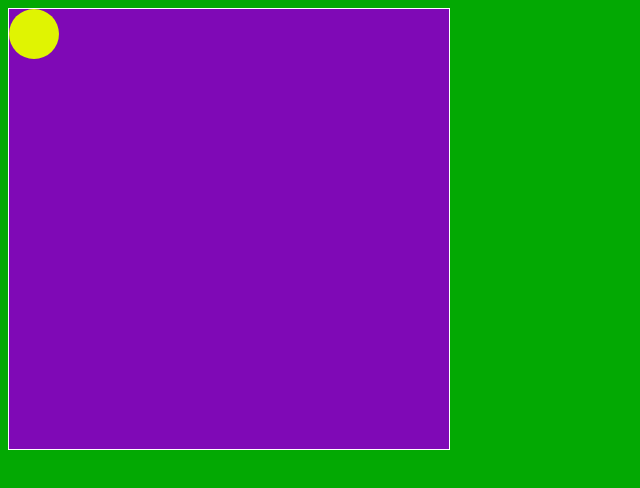
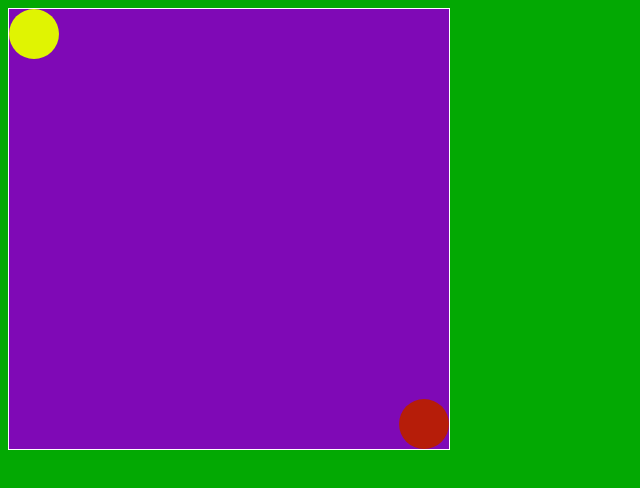
Before and after one commit to Janpow-nln/janpow-nln.github.io, a plain HTML site: page asd-projects/walker/index.html in a window 1280 px wide. Shown: the whole page, without its empty margins (0-640 px from the left). Drawn offline with Linux system fonts and the light colour scheme.

Commit message:
add challenge 1 and 2

```diff
--- a/asd-projects/walker/index.css
+++ b/asd-projects/walker/index.css
@@ -20,3 +20,10 @@ body {
 /*   left: 100px; */  /* Uncomment if you want to set a "starting" position */
 /*   top: 100px;  */  /* Uncomment if you want to set a "starting" position */
 }
+#secondWalker {
+  background-color: rgb(182, 29, 9);
+  border-radius: 50%;
+  width: 50px;
+  height: 50px;
+  position: absolute;
+}
--- a/asd-projects/walker/index.html
+++ b/asd-projects/walker/index.html
@@ -13,6 +13,7 @@
   <body>
     <div id='board'>
       <div id='walker'></div>
+      <div id="secondWalker"></div>
     </div>
   </body>
 </html>
--- a/asd-projects/walker/index.js
+++ b/asd-projects/walker/index.js
@@ -16,11 +16,27 @@ function runProgram(){
     "LEFT": 37,
     "DOWN": 40,
     "RIGHT": 39,
+    "W": 87,
+    "A": 65,
+    "S": 83,
+    "D": 68,
   };
+  var BOARD_WIDTH = $("#board").width() - $("#walker").width();
+  var BOARD_HEIGHT = $("#board").height() - $("#walker").height();
+  var BOARD_WIDTH2 = $("#board").width() - $("#secondWalker").width();
+  var BOARD_HEIGHT2 = $("#board").height() - $("#secondWalker").height();
+  var LEFT_SIDE = 0;
+  var TOP_SIDE = 0
+  // movement variables P1
   var positionX = 0;
   var positionY = 0;
   var speedX = 0;
   var speedY = 0;
+  // movement variables P2
+  var position2X = BOARD_WIDTH2;
+  var position2Y = BOARD_HEIGHT2;
+  var speed2X = 0;
+  var speed2Y = 0;
   // Game Item Objects
 
 
@@ -28,7 +44,8 @@ function runProgram(){
   var interval = setInterval(newFrame, FRAMES_PER_SECOND_INTERVAL);   // execute newFrame every 0.0166 seconds (60 Frames per second)
   $(document).on('keydown', handleKeyDown);                           // change 'eventType' to the type of event you want to handle
   $(document).on('keyup', handleKeyUp);
-
+  $(document).on('keydown', wasdHandleKeyDown);
+  $(document).on('keyup', wasdHandleKeyup);
   ////////////////////////////////////////////////////////////////////////////////
   ///////////////////////// CORE LOGIC ///////////////////////////////////////////
   ////////////////////////////////////////////////////////////////////////////////
@@ -39,7 +56,10 @@ function runProgram(){
   */
   function newFrame() {
     redrawGameItem();
+    setBoundary();
     repositionGameitem();
+    redrawSecondGameItem();
+    repositionSecondGameitem();
   }
 
   /*
@@ -48,19 +68,41 @@ function runProgram(){
   function handleKeyDown(event){
     if (event.which === KEY.UP){
       speedY = -5;
-      console.log("Up pressed")
+      console.log("Up pressed" + event.which);
     } else if (event.which === KEY.LEFT){
       speedX = -5;
+      console.log("Left pressed" + event.which);
     } else if (event.which === KEY.DOWN){
       speedY = 5;
-      console.log("Down pressed")
+      console.log("Down pressed" + event.which);
     } else if (event.which === KEY.RIGHT){
       speedX = 5;
+      console.log("Right pressed" + event.which);
+    }
+  }
+// second player
+  function wasdHandleKeyDown(event){
+    if (event.which === KEY.W){
+      speed2Y = -5;
+      console.log("W pressed " + event.which);
+    } else if (event.which === KEY.A){
+      speed2X = -5;
+      console.log("A pressed " + event.which);
+    } else if (event.which === KEY.S){
+      speed2Y = 5;
+      console.log("S pressed " + event.which);
+    } else if (event.which === KEY.D){
+      speed2X = 5;
+      console.log("D pressed " + event.which);
     }
   }
 function handleKeyUp(event){
   speedX = 0;
   speedY = 0;
+}
+function wasdHandleKeyup(event){
+  speed2X = 0;
+  speed2Y = 0;
 }
   ////////////////////////////////////////////////////////////////////////////////
   ////////////////////////// HELPER FUNCTIONS ////////////////////////////////////
@@ -71,10 +113,55 @@ function handleKeyUp(event){
     positionY += speedY;
 
   }
+  function repositionSecondGameitem(){
+    position2X += speed2X;
+    position2Y += speed2Y;
+  }
   function redrawGameItem() {
     $("#walker").css("left", positionX);
     $("#walker").css('top', positionY);
   }
+  function redrawSecondGameItem(){
+    $("#secondWalker").css("left", position2X);
+    $("#secondWalker").css('top', position2Y);
+  }
+
+  function setBoundary(){
+    // if the position of the walker is greater than or equal to the board width, stop walker
+    if ( positionX >= BOARD_WIDTH) {
+      positionX = BOARD_WIDTH;
+    }
+    // if the position of the walker is less than or equal to the left side, stop walker
+    if ( positionX <= LEFT_SIDE ) {
+      positionX = LEFT_SIDE;
+    }
+    // if the position of the walker is greater than or equal to the top side, stop walker
+    if (positionY <= TOP_SIDE) {
+      positionY = TOP_SIDE;
+    }
+    // if the position of the walker is greater than or equal to the board height, stop walker
+     if (positionY >= BOARD_HEIGHT) {
+      positionY = BOARD_HEIGHT;
+    }
+    // player 2 boundary
+    // if the position2 of the walker is greater than or equal to the board width, stop walker
+    if ( position2X >= BOARD_WIDTH2) {
+      position2X = BOARD_WIDTH2;
+    }
+     // if the position2 of the walker is less than or equal to the left side, stop walker
+    if ( position2X <= LEFT_SIDE ) {
+      position2X = LEFT_SIDE;
+    }
+    // if the position2 of the walker is greater than or equal to the top side, stop walker
+    if (position2Y <= TOP_SIDE) {
+      position2Y = TOP_SIDE;
+    }
+    // if the position of the walker is greater than or equal to the board height, stop walker
+    if (position2Y >= BOARD_HEIGHT) {
+      position2Y = BOARD_HEIGHT;
+    }
+  }
+
 
   function endGame() {
     // stop the interval timer
```
